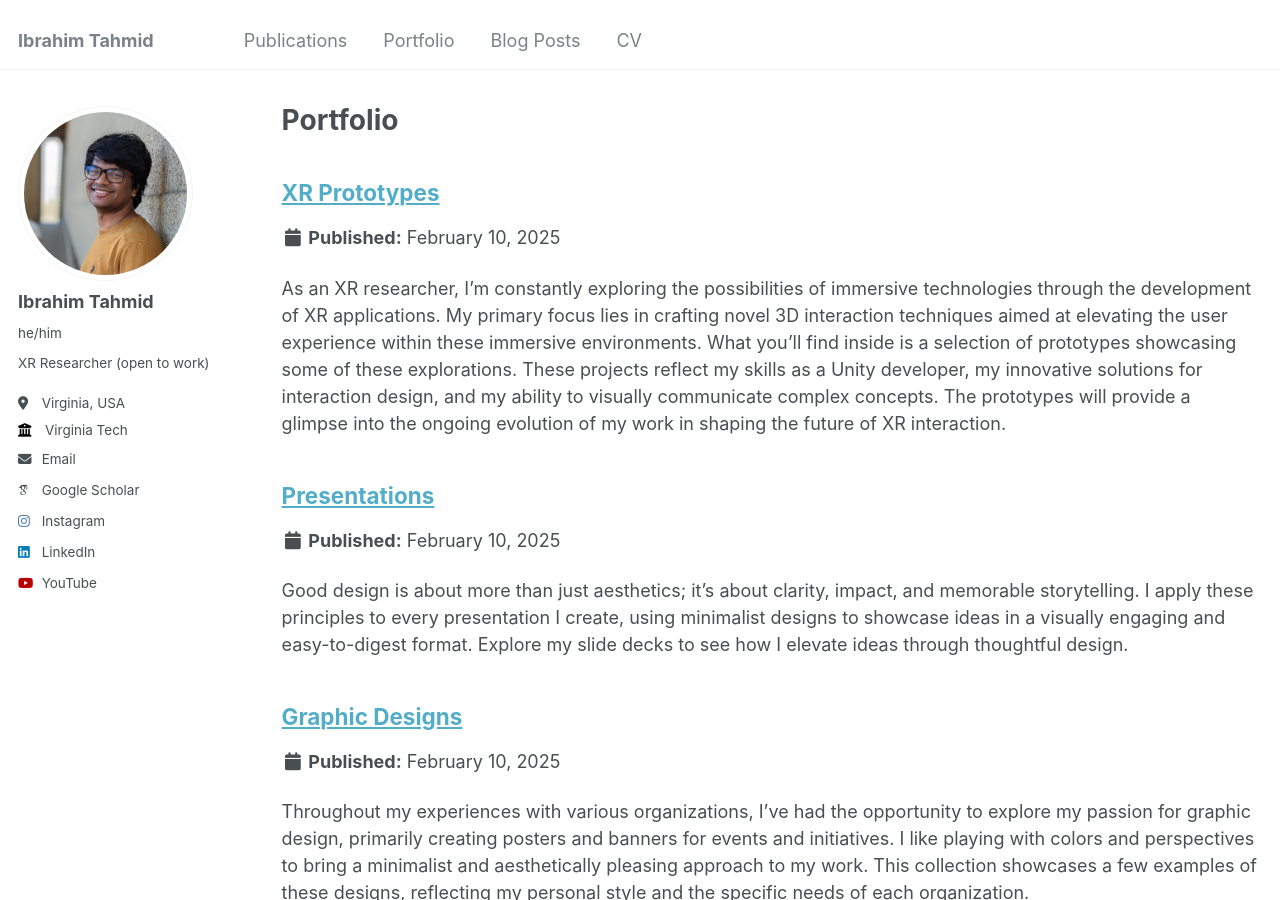
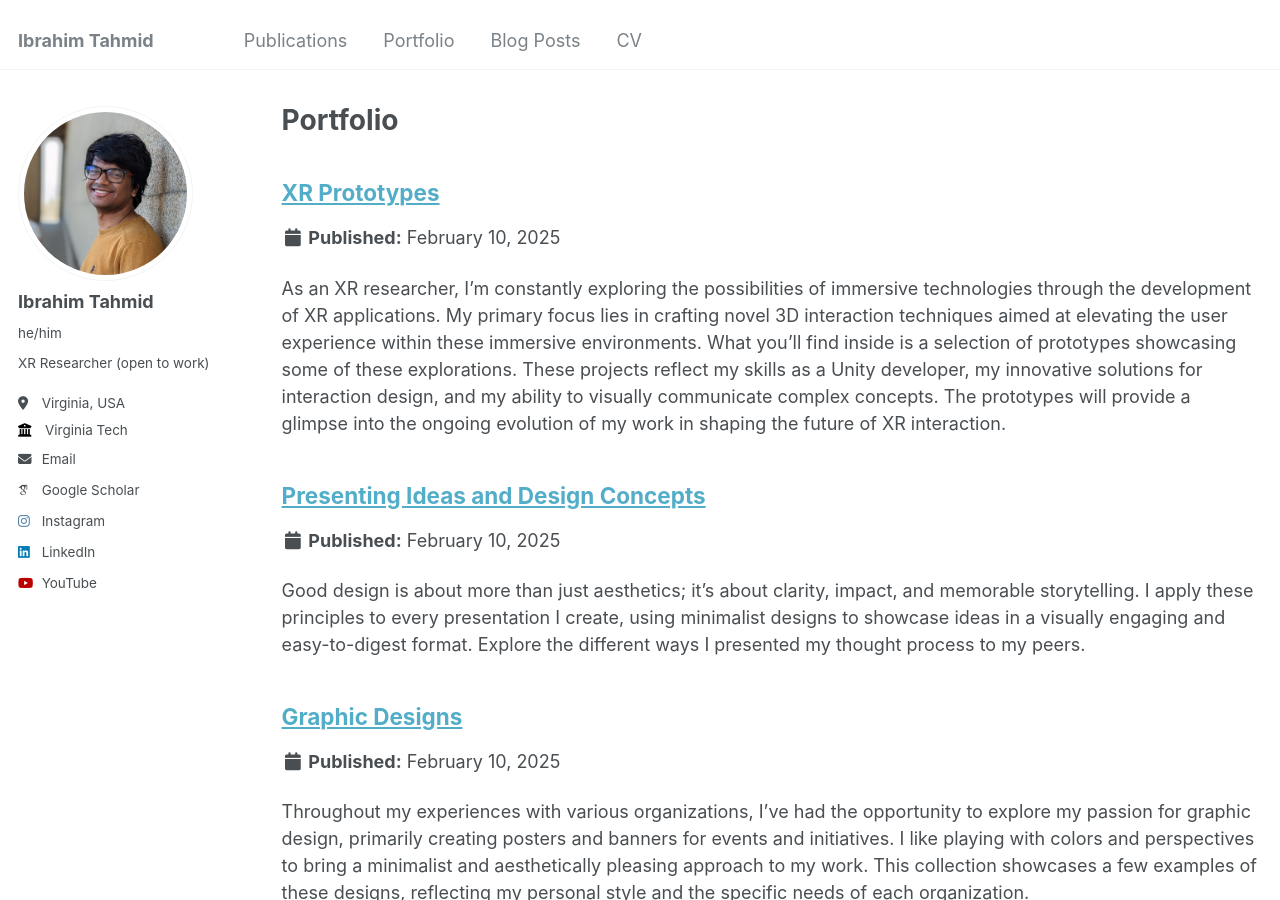
Before and after one commit to iatahmid/iatahmid.github.io, a Jekyll site: the page built from _pages/portfolio.html, in a window 1280 px wide and 900 px high. Built offline with Jekyll 4.4.1, drawn with Linux system fonts in a browser that asks for light colours; some web fonts are replaced.

Commit message:
add mind maps

```diff
--- a/_portfolio/2-presentations.md
+++ b/_portfolio/2-presentations.md
@@ -1,12 +1,27 @@
 ---
-title: "Presentations"
-excerpt: "Good design is about more than just aesthetics; it's about clarity, impact, and memorable storytelling. I apply these principles to every presentation I create, using minimalist designs to showcase ideas in a visually engaging and easy-to-digest format. Explore my slide decks to see how I elevate ideas through thoughtful design."
+title: "Presenting Ideas and Design Concepts"
+excerpt: "Good design is about more than just aesthetics; it's about clarity, impact, and memorable storytelling. I apply these principles to every presentation I create, using minimalist designs to showcase ideas in a visually engaging and easy-to-digest format. Explore the different ways I presented my thought process to my peers."
 permalink: /portfolio/presentations
 collection: portfolio
 ---
 
-Good design is about more than just aesthetics; it's about clarity, impact, and memorable storytelling. I apply these principles to every presentation I create, using minimalist designs to showcase ideas in a visually engaging and easy-to-digest format. Explore my slide decks to see how I elevate ideas through thoughtful design.
+Good design is about more than just aesthetics; it's about clarity, impact, and memorable storytelling. I apply these principles to every presentation I create, using minimalist designs to showcase ideas in a visually engaging and easy-to-digest format. Explore the different ways I presented my thought process to my peers.
+
+<h2>Mind Maps</h2>
+<ul>
+<li>[Working towards the solution of the sensemaking puzzle: Atlantic Storm](https://miro.com/app/board/uXjVO3EvBo8=/?share_link_id=96593911777)</li>
+<li>[Reimagined the classical sensemaking loop to incorporate human-centered AI](https://miro.com/app/board/uXjVNhscVXo=/?share_link_id=473893129426)</li>
+<li>[Coming up with the architecture of a human-cenetered recommendation model for immersive sensemaking](https://miro.com/app/board/uXjVNoWD9-U=/?share_link_id=977663301125)</li>
+</ul>
+
 
 <h2>Proposal Slides</h2>
+<iframe src="/files/slides/PrelimPresentation.pdf" width="600" height="400"></iframe>
 
-<iframe src="/files/slides/PrelimPresentation.pdf" width="600" height="400"></iframe>
+<h2>DIY Sun Screen for HoloLens 2 Visor</h2>
+
+<h3>Initial Design</h3>
+<iframe width="560" height="315" src="https://www.youtube.com/embed/1bCmVCUKA5g?si=DA222HCSbywtlGbN" title="YouTube video player" frameborder="0" allow="accelerometer; autoplay; clipboard-write; encrypted-media; gyroscope; picture-in-picture; web-share" referrerpolicy="strict-origin-when-cross-origin" allowfullscreen></iframe>
+
+<h3>Final Design</h3>
+<iframe width="560" height="315" src="https://www.youtube.com/embed/lZeVBFDwxqE?si=D_bHaQfAtDKcFJXE" title="YouTube video player" frameborder="0" allow="accelerometer; autoplay; clipboard-write; encrypted-media; gyroscope; picture-in-picture; web-share" referrerpolicy="strict-origin-when-cross-origin" allowfullscreen></iframe>
```
